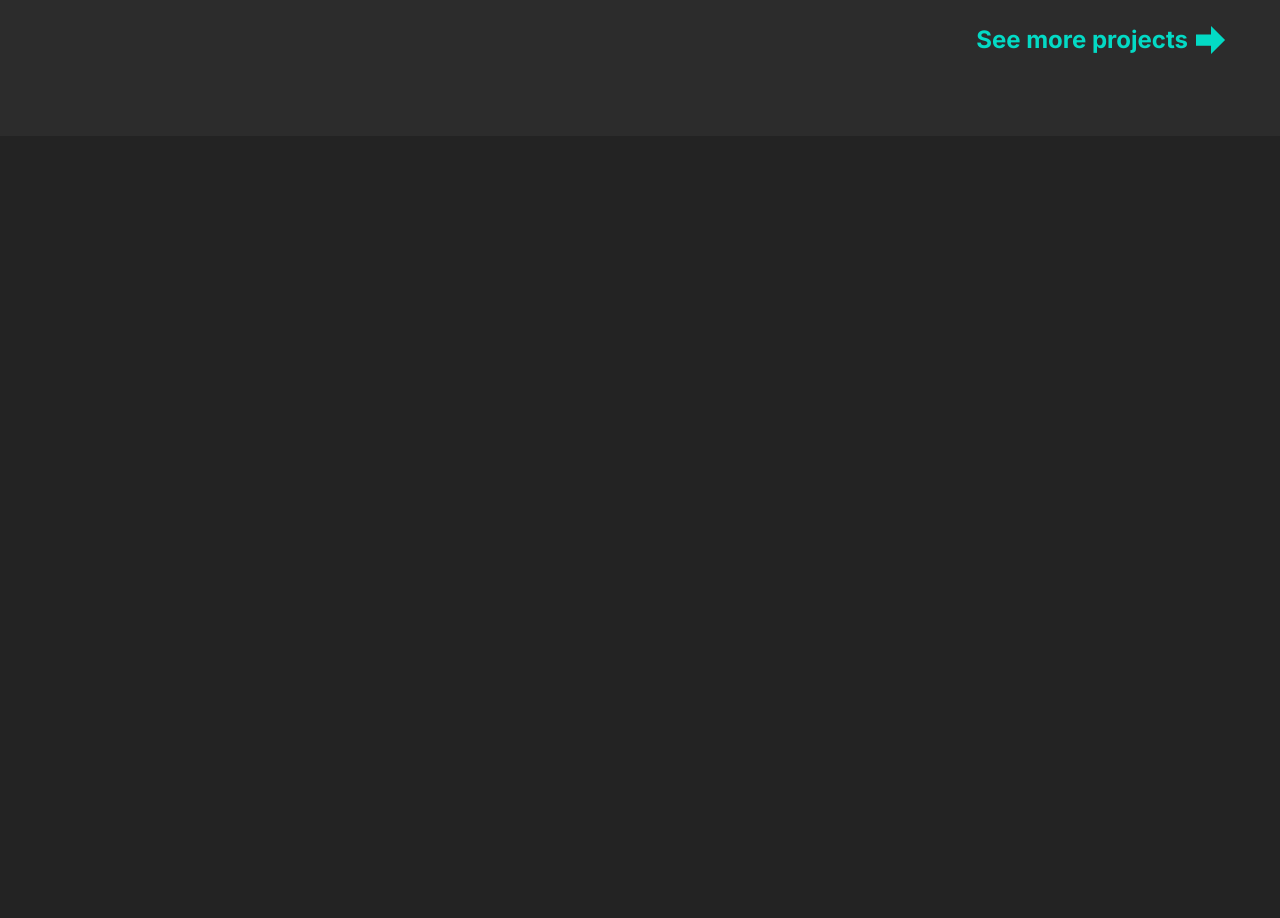
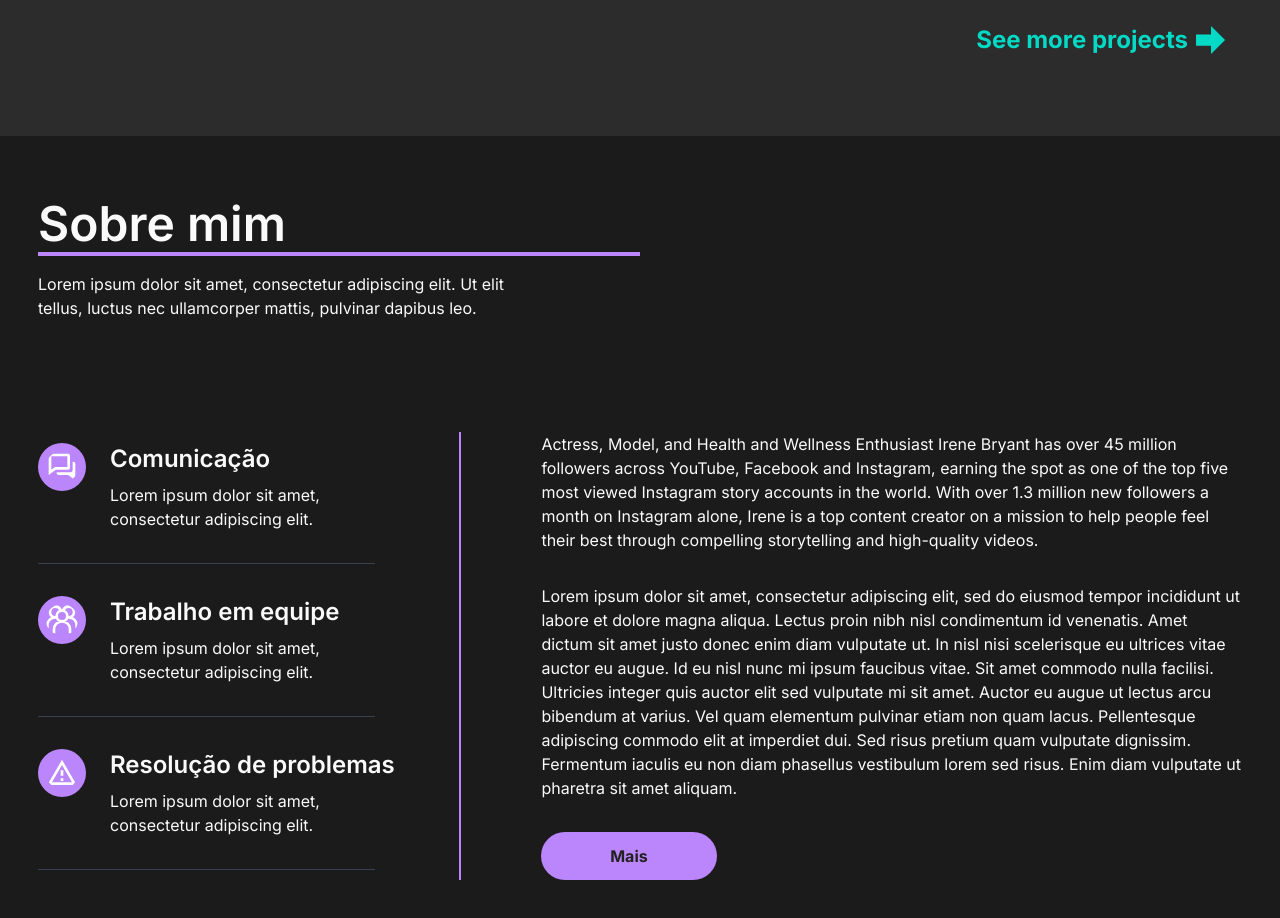
Before and after one commit to Thiago87dev/portifolio2, a Next.js app: page /en in a window 1280 px wide. Shown: the part 3480-4398 px from the top of the page. Before the commit the page ends 3616 px from the top, so only its background shows below. Built offline with nearby package versions, Linux system fonts and the light colour scheme.

Commit message:
:sparkles: feat: Hero about part 1

```diff
--- a/src/app/[locale]/page.tsx
+++ b/src/app/[locale]/page.tsx
@@ -1,3 +1,4 @@
+import AboutHome from "@/components/home/AboutHome";
 import Hero from "@/components/home/Hero";
 import ProjectsHome from "@/components/home/ProjectsHome";
 import SkillsHome from "@/components/home/SkillsHome";
@@ -8,6 +9,7 @@ const Home = () => {
       <Hero/>
       <SkillsHome/>
       <ProjectsHome/>
+      <AboutHome/>
     </div>
   );
 };
--- /dev/null
+++ b/src/components/home/AboutHome.tsx
@@ -0,0 +1,97 @@
+import { BiConversation } from "react-icons/bi";
+import { GrGroup } from "react-icons/gr";
+import { MdOutlineReportProblem } from "react-icons/md";
+import Button from "../Button";
+const AboutHome = () => {
+  return (
+    <div className="dark:bg-colorBg3Dark bg-colorBg3Light flex flex-col items-center  w-full pt-16 md:pt-16 dark:text-colorTextDark text-colorTextLight min-h-screen pb-8">
+      <div className="flex flex-col gap-8 w-[1204px] ">
+        <div className="mb-20">
+          <div className="flex px-4 lg:px-0 items-start mb-4 text-5xl font-semibold w-full max-w-[1204px]">
+            <h2 className="w-2/4  pb-1 border-b-4 dark:border-colorHighlightsDark border-colorHighlightsLight">
+              Sobre mim
+            </h2>
+          </div>
+          <p className="w-2/5">
+            Lorem ipsum dolor sit amet, consectetur adipiscing elit. Ut elit
+            tellus, luctus nec ullamcorper mattis, pulvinar dapibus leo.
+          </p>
+        </div>
+        <div className="flex items-center">
+          <div className="flex flex-col gap-8 w-[35%]">
+            <div className="flex gap-6">
+              <div className="text-5xl">
+                <BiConversation className="dark:bg-colorHighlightsDark bg-colorHighlightsLight text-white p-2 rounded-full" />
+              </div>
+              <div>
+                <h2 className="text-2xl font-semibold mb-2">Comunicação</h2>
+                <p className="w-2/3">
+                  Lorem ipsum dolor sit amet, consectetur adipiscing elit.
+                </p>
+              </div>
+            </div>
+            <hr className="w-4/5 border-gray-700" />
+            <div className="flex gap-6">
+              <div className="text-5xl ">
+                <GrGroup className="dark:bg-colorHighlightsDark bg-colorHighlightsLight text-white p-2 rounded-full" />
+              </div>
+              <div>
+                <h2 className="text-2xl font-semibold mb-2">
+                  Trabalho em equipe
+                </h2>
+                <p className="w-2/3">
+                  Lorem ipsum dolor sit amet, consectetur adipiscing elit.
+                </p>
+              </div>
+            </div>
+            <hr className="w-4/5 border-gray-700" />
+            <div className="flex gap-6">
+              <div className="text-5xl">
+                <MdOutlineReportProblem className="dark:bg-colorHighlightsDark bg-colorHighlightsLight text-white p-2 rounded-full" />
+              </div>
+              <div>
+                <h2 className="text-2xl font-semibold mb-2">
+                  Resolução de problemas
+                </h2>
+                <p className="w-2/3">
+                  Lorem ipsum dolor sit amet, consectetur adipiscing elit.
+                </p>
+              </div>
+            </div>
+            <hr className="w-4/5 border-gray-700" />
+          </div>
+          <div className="flex flex-col gap-8 w-[65%] pl-20 dark:border-l-colorHighlightsDark border-l-colorHighlightsLight border-l-solid border-l-2">
+            <p>
+              Actress, Model, and Health and Wellness Enthusiast Irene Bryant
+              has over 45 million followers across YouTube, Facebook and
+              Instagram, earning the spot as one of the top five most viewed
+              Instagram story accounts in the world. With over 1.3 million new
+              followers a month on Instagram alone, Irene is a top content
+              creator on a mission to help people feel their best through
+              compelling storytelling and high-quality videos.
+            </p>
+            <p>
+              Lorem ipsum dolor sit amet, consectetur adipiscing elit, sed do
+              eiusmod tempor incididunt ut labore et dolore magna aliqua. Lectus
+              proin nibh nisl condimentum id venenatis. Amet dictum sit amet
+              justo donec enim diam vulputate ut. In nisl nisi scelerisque eu
+              ultrices vitae auctor eu augue. Id eu nisl nunc mi ipsum faucibus
+              vitae. Sit amet commodo nulla facilisi. Ultricies integer quis
+              auctor elit sed vulputate mi sit amet. Auctor eu augue ut lectus
+              arcu bibendum at varius. Vel quam elementum pulvinar etiam non
+              quam lacus. Pellentesque adipiscing commodo elit at imperdiet dui.
+              Sed risus pretium quam vulputate dignissim. Fermentum iaculis eu
+              non diam phasellus vestibulum lorem sed risus. Enim diam vulputate
+              ut pharetra sit amet aliquam.
+            </p>
+            <div className="w-3/12">
+              <Button title="Mais" />
+            </div>
+          </div>
+        </div>
+      </div>
+    </div>
+  );
+};
+
+export default AboutHome;
```
